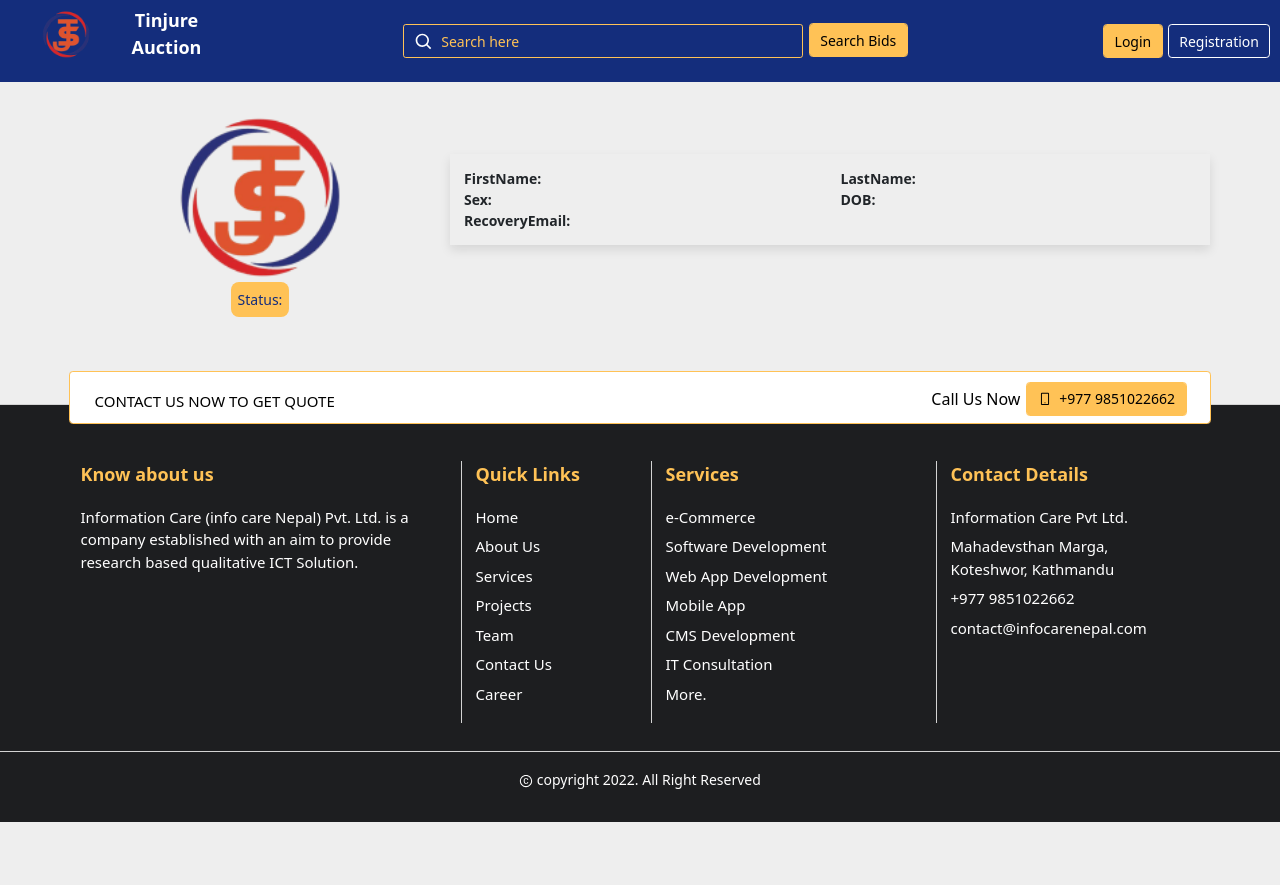
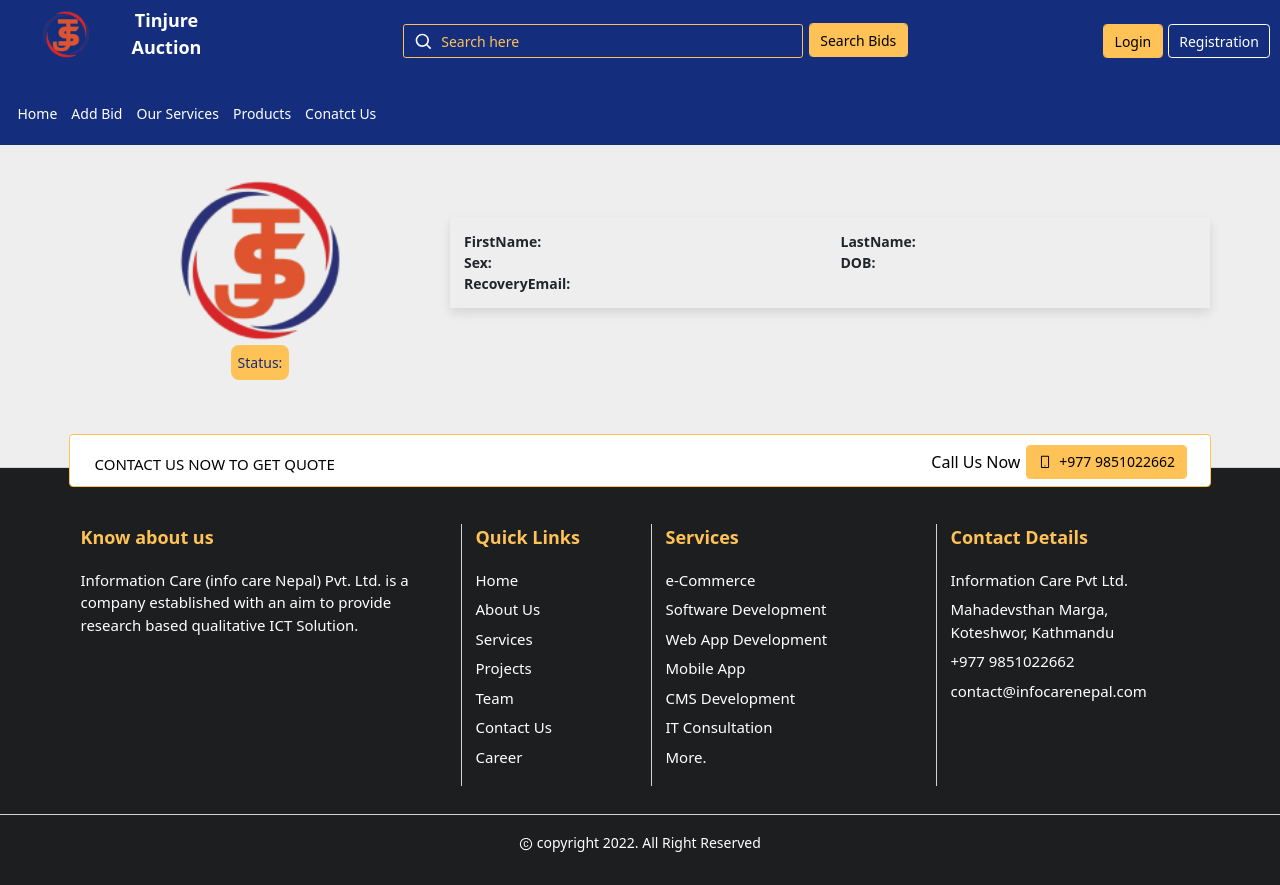
Before and after one commit to webTRON2021/bidding--frontend, a React (Create React App) app: page /user-info in a window 1280 px wide. Before the commit the page ends 822 px from the top, so only its background shows below. Built offline with nearby package versions, Linux system fonts and the light colour scheme; no server answers.

Commit message:
fix: navbar2 component call

```diff
--- a/src/UI/templates/MainLayout.tsx
+++ b/src/UI/templates/MainLayout.tsx
@@ -1,11 +1,13 @@
 import { Outlet } from "react-router-dom";
 import Footer from "../organisms/Footer";
 import Navbar from "../organisms/Navbar";
+import Navbar2 from "../organisms/Navbar2";
 
 export default () => {
   return (
     <section className="main_layout_section">
       <Navbar />
+      <Navbar2 />
       <Outlet />
       <Footer />
     </section>
```
